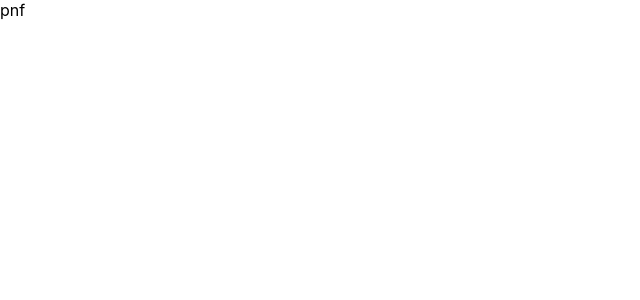
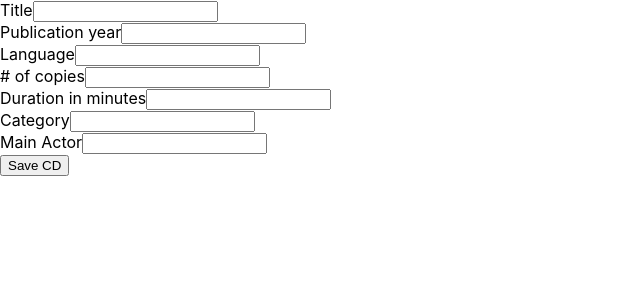
Before and after one commit to yskuridov/tp4-react, a React (Create React App) app in the folder tp4/React/: page /employee/addDvd in a window 1280 px wide. Shown: the top 300 px of the page, without its empty margins (0-640 px from the left). Built offline with nearby package versions, Linux system fonts and the light colour scheme.

Commit message:
Add DVD implemented

```diff
--- a/tp4/React/src/App.js
+++ b/tp4/React/src/App.js
@@ -6,6 +6,7 @@ import Employee from "./Components/EmployeeComponents/Employee";
 import Member from "./Components/MemberComponents/Member";
 import AddBook from "./Components/EmployeeComponents/AddBook";
 import AddCd from "./Components/EmployeeComponents/AddCd";
+import AddDvd from "./Components/EmployeeComponents/AddDvd";
 
 function App() {
   return (
@@ -17,6 +18,7 @@ function App() {
                <Route path='/employee' element={<Employee />} />
                <Route path='/employee/addBook' element={<AddBook />} />
                <Route path='/employee/addCd' element={<AddCd />} />
+               <Route path='/employee/addDvd' element={<AddDvd />} />
                <Route path='/member' element={<Member />} />
            </Routes>
      </Router>
--- a/tp4/React/src/Components/EmployeeComponents/AddDvd.js
+++ b/tp4/React/src/Components/EmployeeComponents/AddDvd.js
@@ -0,0 +1,79 @@
+import {useState} from "react";
+
+const AddDvd = ({OnAdd}) => {
+    const [title, setTitle] = useState('')
+    const [publicationYear, setPublicationYear] = useState('')
+    const [language, setLanguage] = useState('')
+    const [duration, setDuration] = useState('')
+    const [category, setCategory] = useState('')
+    const [mainActor, setMainActor] = useState('')
+    const [nbCopies, setNbCopies] = useState('')
+
+
+    const onSubmit = async (event) => {
+        event.preventDefault();
+        const dvd = {title, publicationYear, language, duration, category, mainActor, nbCopies}
+        await fetch("http://localhost:8080/documents/cds",{
+            method:"POST",
+            headers:{"Content-Type":"application/json"},
+            body: JSON.stringify(dvd)
+        })
+        setTitle('')
+        setPublicationYear('')
+        setLanguage('')
+        setDuration('')
+        setCategory('')
+        setMainActor('')
+        setNbCopies('')
+    }
+
+    return (
+        <form onSubmit={onSubmit}>
+            <div className='form-control'>
+                <label>Title</label>
+                <input type='text'
+                       value={title}
+                       onChange={(e) => setTitle(e.target.value)} />
+            </div>
+            <div className='form-control'>
+                <label>Publication year</label>
+                <input type='number'
+                       value={publicationYear}
+                       onChange={(e) => setPublicationYear(e.target.value)} />
+            </div>
+            <div className='form-control'>
+                <label>Language</label>
+                <input type='text'
+                       value={language}
+                       onChange={(e) => setLanguage(e.target.value)} />
+            </div>
+            <div className='form-control'>
+                <label># of copies</label>
+                <input type='number'
+                       value={nbCopies}
+                       onChange={(e) => setNbCopies(e.target.value)} />
+            </div>
+            <div className='form-control'>
+                <label>Duration in minutes</label>
+                <input type='number'
+                       value={duration}
+                       onChange={(e) => setDuration(e.target.value)} />
+            </div>
+            <div className='form-control'>
+                <label>Category</label>
+                <input type='number'
+                       value={category}
+                       onChange={(e) => setCategory(e.target.value)} />
+            </div>
+            <div className='form-control'>
+                <label>Main Actor</label>
+                <input type='text'
+                       value={mainActor}
+                       onChange={(e) => setMainActor(e.target.value)} />
+            </div>
+            <input type='submit' value='Save CD'/>
+        </form>
+    )
+}
+
+export default AddDvd
--- a/tp4/React/src/Components/EmployeeComponents/Employee.js
+++ b/tp4/React/src/Components/EmployeeComponents/Employee.js
@@ -13,6 +13,9 @@ const Employee = () => (
             <button>
                 <NavLink to="/employee/addCd">Add a CD</NavLink>
             </button>
+            <button>
+                <NavLink to="/employee/addDvd">Add a DVD</NavLink>
+            </button>
         </div>
 
     </div>
```
